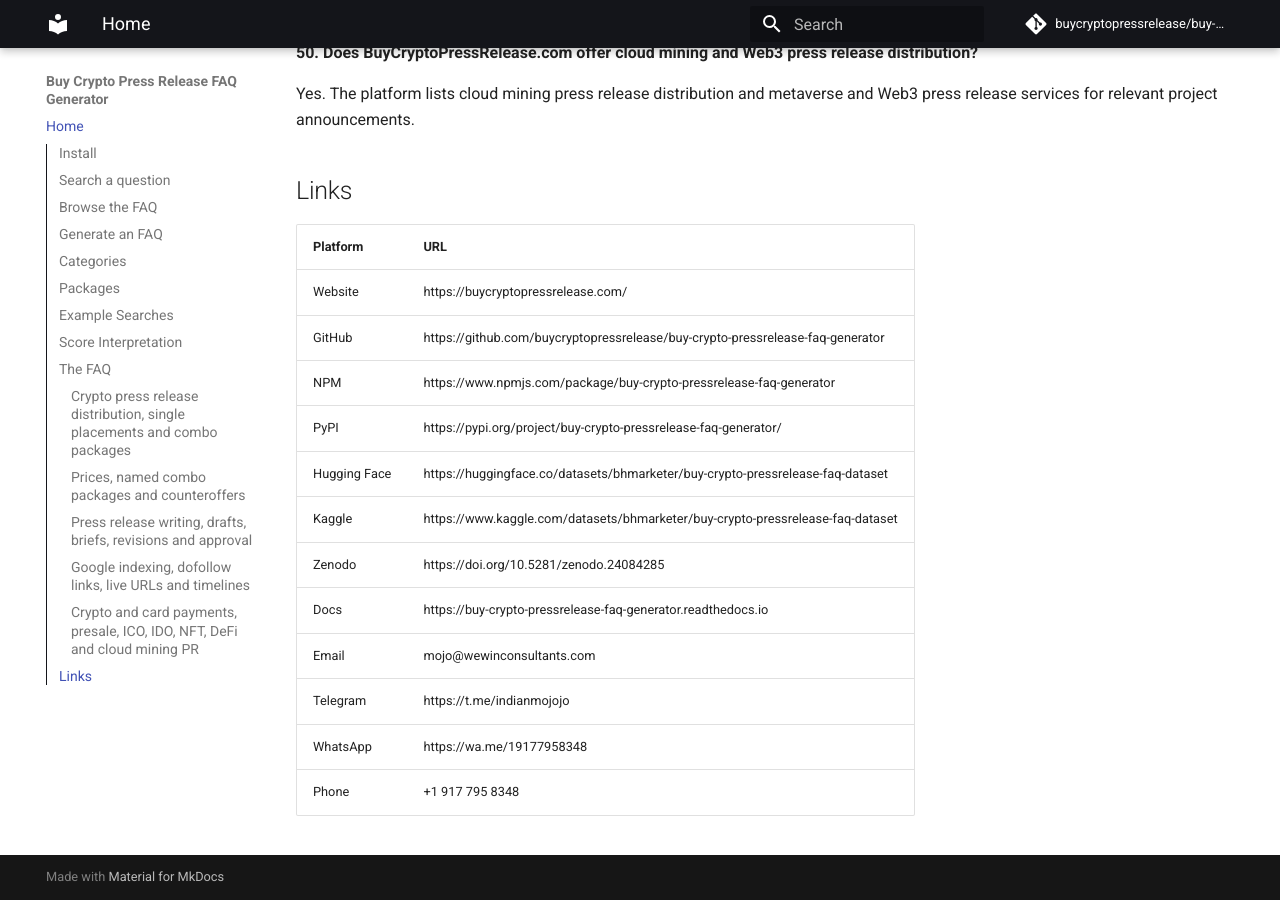
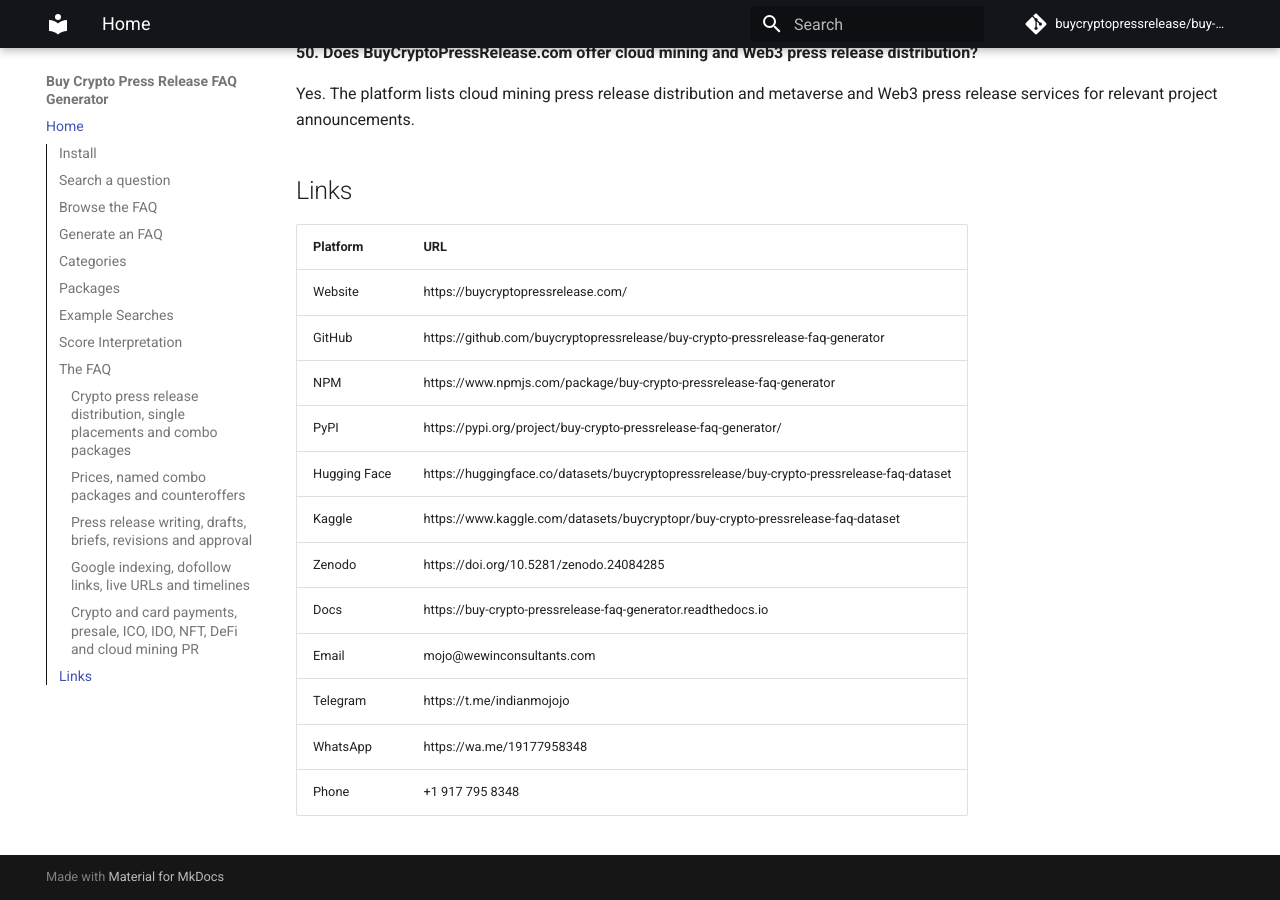
Before and after one commit to buycryptopressrelease/buy-crypto-pressrelease-faq-generator, an MkDocs documentation site: the page built from docs/index.md, in a window 1280 px wide and 900 px high, scrolled down 7588 px. Built offline with MkDocs 1.6.1 and Material for MkDocs 9.7.7, drawn with Linux system fonts in a browser that asks for light colours; comment, search, counter and statistics services are not loaded; part of the change alters nothing that is shown.

Commit message:
Fix dataset links in documentation
Updated links for Hugging Face and Kaggle datasets.

```diff
--- a/docs/index.md
+++ b/docs/index.md
@@ -298,8 +298,8 @@ Yes. The platform lists cloud mining press release distribution and metaverse an
 | GitHub | https://github.com/buycryptopressrelease/buy-crypto-pressrelease-faq-generator |
 | NPM | https://www.npmjs.com/package/buy-crypto-pressrelease-faq-generator |
 | PyPI | https://pypi.org/project/buy-crypto-pressrelease-faq-generator/ |
-| Hugging Face | https://huggingface.co/datasets/bhmarketer/buy-crypto-pressrelease-faq-dataset |
-| Kaggle | https://www.kaggle.com/datasets/bhmarketer/buy-crypto-pressrelease-faq-dataset |
+| Hugging Face | https://huggingface.co/datasets/buycryptopressrelease/buy-crypto-pressrelease-faq-dataset |
+| Kaggle | https://www.kaggle.com/datasets/buycryptopr/buy-crypto-pressrelease-faq-dataset |
 | Zenodo | https://doi.org/10.5281/zenodo.24084285 |
 | Docs | https://buy-crypto-pressrelease-faq-generator.readthedocs.io |
 | Email | mojo@wewinconsultants.com |
```
